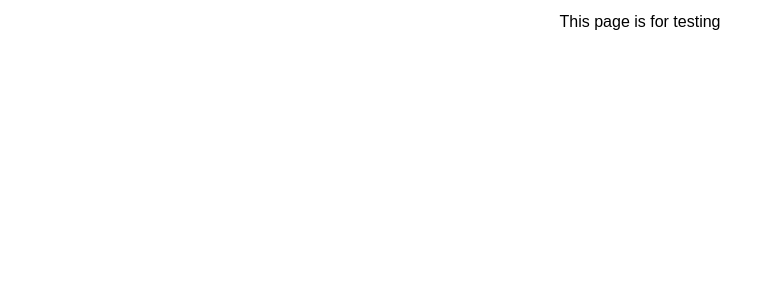
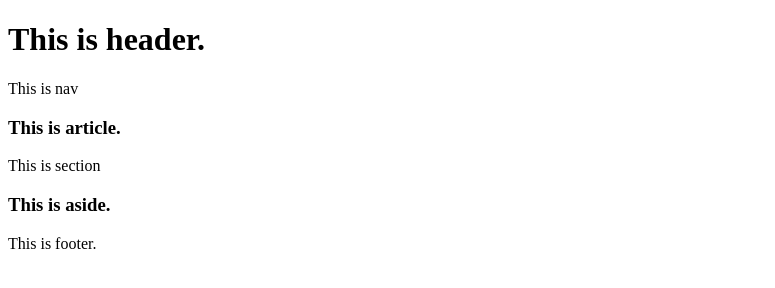
Before and after one commit to L2PIssue/websitefun, a plain HTML site: page index.html in a window 1280 px wide. Shown: the whole page, without its empty margins (0-775 px from the left). Drawn offline with Linux system fonts and the light colour scheme.

Commit message:
getting to know HTML5

```diff
--- a/index.html
+++ b/index.html
@@ -6,23 +6,26 @@
     </head>
     <body>
         <header>
-            <h2>This page is for testing</h2>
+            <h1>This is header.</h1>
         </header>
 
         <nav>
-
+            <p>This is nav</p>
         </nav>
 
         <article>
-
+            <h3>This is article.</h3>
+            <section>
+                <p>This is section</p>
+            </section>
         </article>
 
         <aside>
-
+            <h3>This is aside.</h3>
         </aside>
 
         <footer>
-
+            <p>This is footer.</p>
         </footer>
     </body>
 </html>
```
Lines whose indentation alone changed are shown as unchanged.
